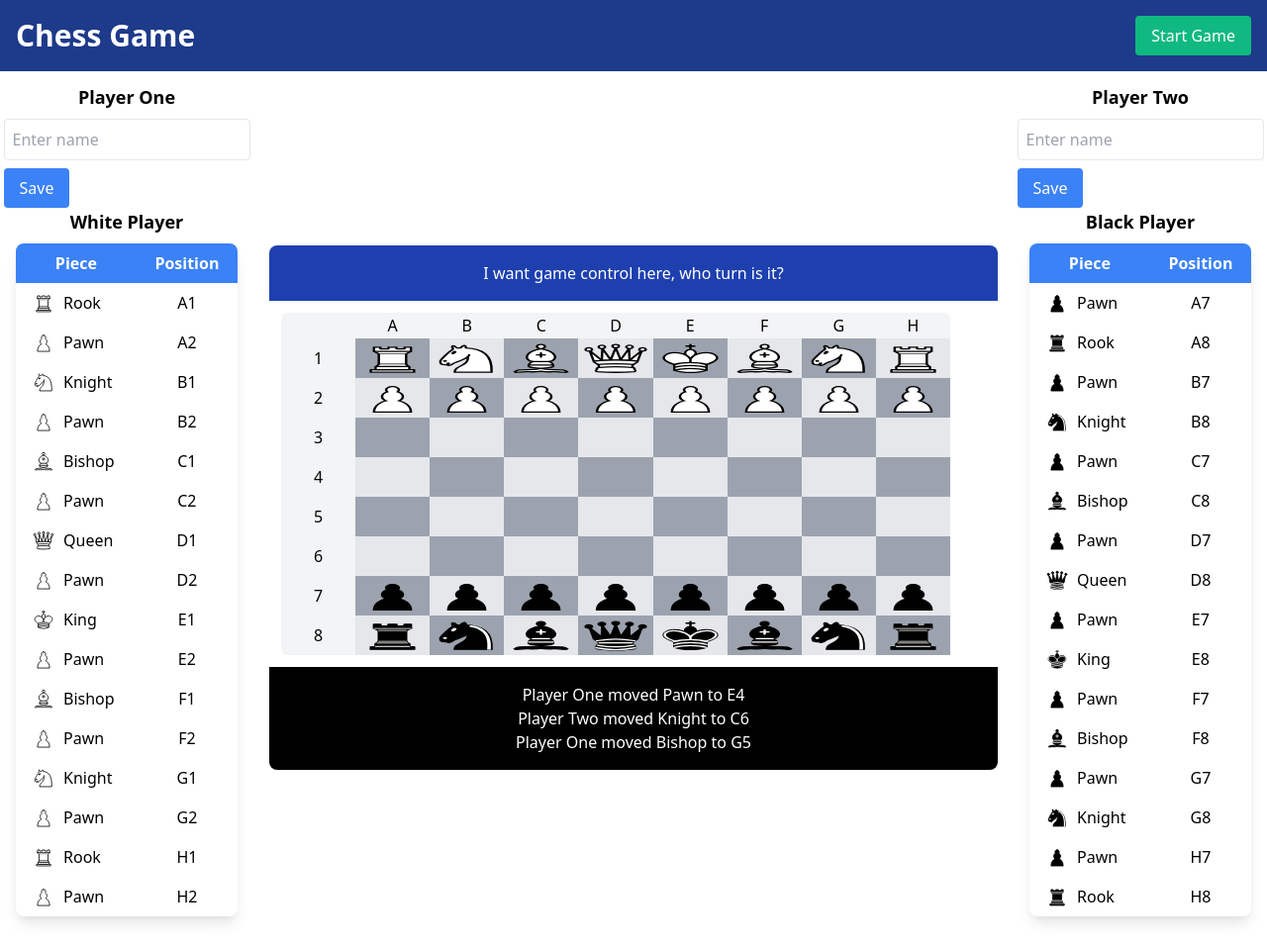
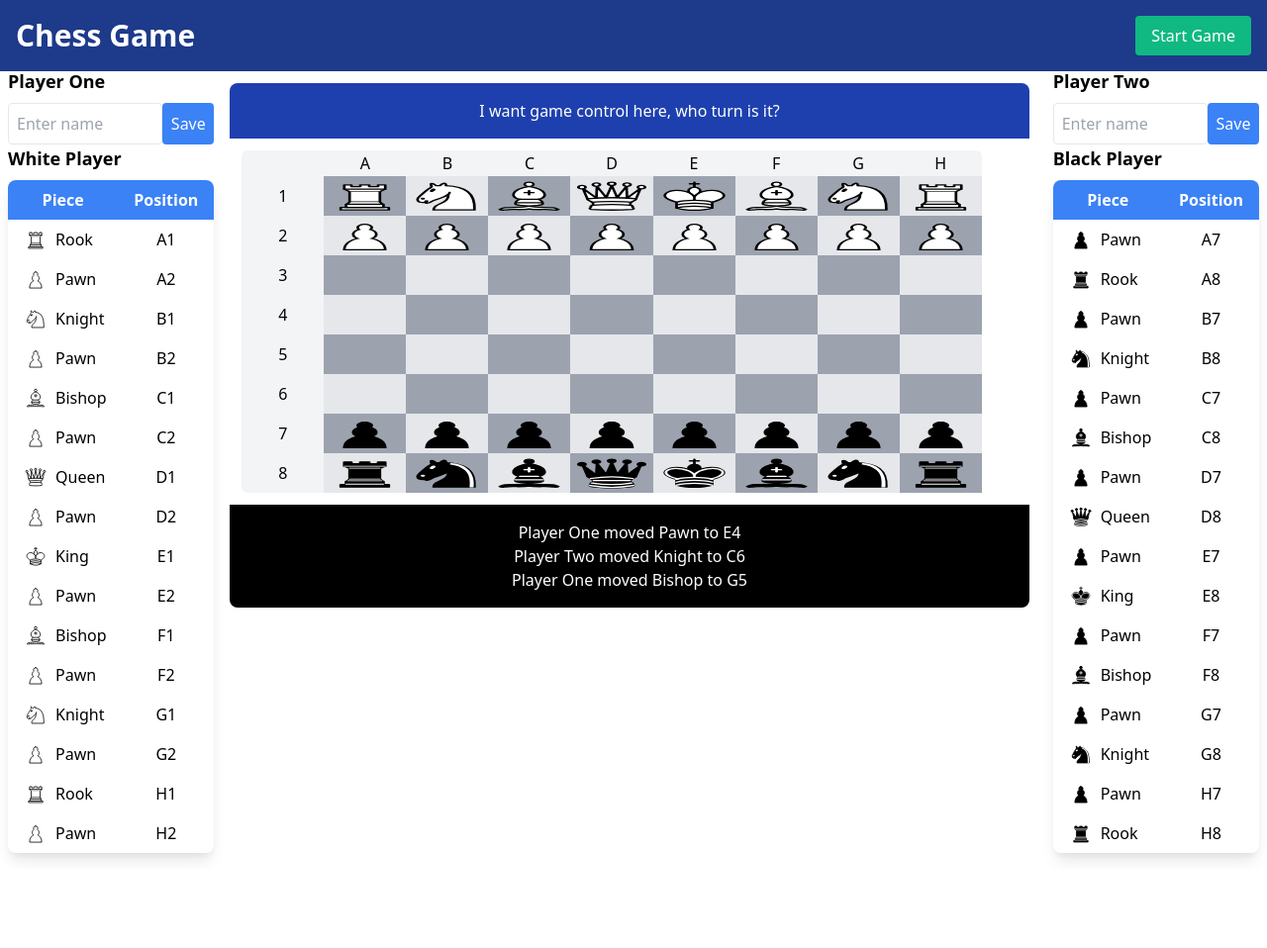
Before and after one commit to InteractiveWebdesign/chessgame, a PHP site: page / in a window 1280 px wide. Shown: the whole page at 99% size. After the commit the page ends 869 px from the top, so only its background shows below. Run offline with PHP 8.4, Linux system fonts and the light colour scheme.

Commit message:
UI update

```diff
--- a/htdocs/index.php
+++ b/htdocs/index.php
@@ -44,27 +44,29 @@ if ($_SERVER['REQUEST_METHOD'] === 'POST' && isset($_POST['submitPlayerTwoName']
 
 <!-- Main Content -->
 <div class="flex flex-row justify-center min-h-screen">
-<!-- <div class="mt- flex flex-row justify-center h-screen bg-gray-100"> -->
 
 <!-- Player One Column -->
-<div class="flex flex-col items-center justify-center w-1/5 p-4">
-    <h2 class="text-lg font-bold mb-2"><?php echo isset($_SESSION['playerOneName']) ? $_SESSION['playerOneName'] : 'Player One'; ?></h2>
-    <form method="post" action="">
-        <input type="text" name="playerOneName" id="playerOneName" class="mb-2 p-2 border rounded" placeholder="Enter name" value="<?php echo isset($_SESSION['playerOneName']) ? $_SESSION['playerOneName'] : ''; ?>">
-        <button type="submit" name="submitPlayerOneName" class="bg-blue-500 text-white px-4 py-2 rounded">Save</button>
-    </form>
-    <!-- Additional content for player one if needed -->
-    <?php
-    // Display piece positions for Player One
-    $chessboard->displayPiecePositionsByPlayer('white');
-    ?>
+<div class="flex flex-col items-center justify-center w-1/5 ml-2">
+    <div class="max-w-screen-sm w-full">
+        <h2 class="text-lg font-bold mb-2">
+            <?php echo isset($_SESSION['playerOneName']) ? $_SESSION['playerOneName'] : 'Player One'; ?>
+        </h2>
+        <form method="post" action="" class="flex items-stretch justify-between w-full">
+            <input type="text" name="playerOneName" id="playerOneName" class="w-3/4 p-2 border rounded" placeholder="Enter name" value="<?php echo isset($_SESSION['playerOneName']) ? $_SESSION['playerOneName'] : ''; ?>">
+            <button type="submit" name="submitPlayerOneName" class="w-1/4 bg-blue-500 text-white text-center p-2 rounded">Save</button>
+        </form>
+        <!-- Additional content for player one if needed -->
+        <?php $chessboard->displayPiecePositionsByPlayer('white'); ?>
+    </div>
 </div>
 
 
 
 
+
+
 <!-- Chessboard and Moves Column -->
-<div class="flex flex-col items-center justify-center w-4/5 p-4">
+<div class="flex flex-col items-center w-4/5 p-4">
     <div id="moveLog" class="bg-blue-800 text-white flex flex-col items-center justify-center w-full p-4 rounded-t-lg">
         <?php
         // Fake commentary about moves (replace with actual move log)
@@ -105,19 +107,22 @@ if ($_SERVER['REQUEST_METHOD'] === 'POST' && isset($_POST['submitPlayerTwoName']
     </div>
 </div>
 
-<!-- Player Two Column -->
-<div class="flex flex-col items-center justify-center w-1/5 p-4">
-    <h2 class="text-lg font-bold mb-2"><?php echo isset($_SESSION['playerTwoName']) ? $_SESSION['playerTwoName'] : 'Player Two'; ?></h2>
-    <form method="post" action="">
-        <input type="text" name="playerTwoName" id="playerTwoName" class="mb-2 p-2 border rounded" placeholder="Enter name" value="<?php echo isset($_SESSION['playerTwoName']) ? $_SESSION['playerTwoName'] : ''; ?>">
-        <button type="submit" name="submitPlayerTwoName" class="bg-blue-500 text-white px-4 py-2 rounded">Save</button>
-    </form>
-    <!-- Additional content for player two if needed -->
-    <?php
-    // Display piece positions for Player Two
-    $chessboard->displayPiecePositionsByPlayer('black');
-    ?>
+<!-- Player Two Column --->
+<div class="flex flex-col items-center justify-center w-1/5 ml-2 mr-2">
+    <div class="max-w-screen-sm w-full">
+        <h2 class="text-lg font-bold mb-2">
+            <?php echo isset($_SESSION['playerTwoName']) ? $_SESSION['playerTwoName'] : 'Player Two'; ?>
+        </h2>
+        <form method="post" action="" class="flex items-stretch justify-between w-full">
+            <input type="text" name="playerTwoName" id="playerTwoName" class="w-3/4 p-2 border rounded" placeholder="Enter name" value="<?php echo isset($_SESSION['playerTwoName']) ? $_SESSION['playerTwoName'] : ''; ?>">
+            <button type="submit" name="submitPlayerTwoName" class="w-1/4 bg-blue-500 text-white text-center p-2 rounded">Save</button>
+        </form>
+        <!-- Additional content for player two if needed -->
+        <?php $chessboard->displayPiecePositionsByPlayer('black'); ?>
+    </div>
 </div>
+
+
 
 </div>
 
```
